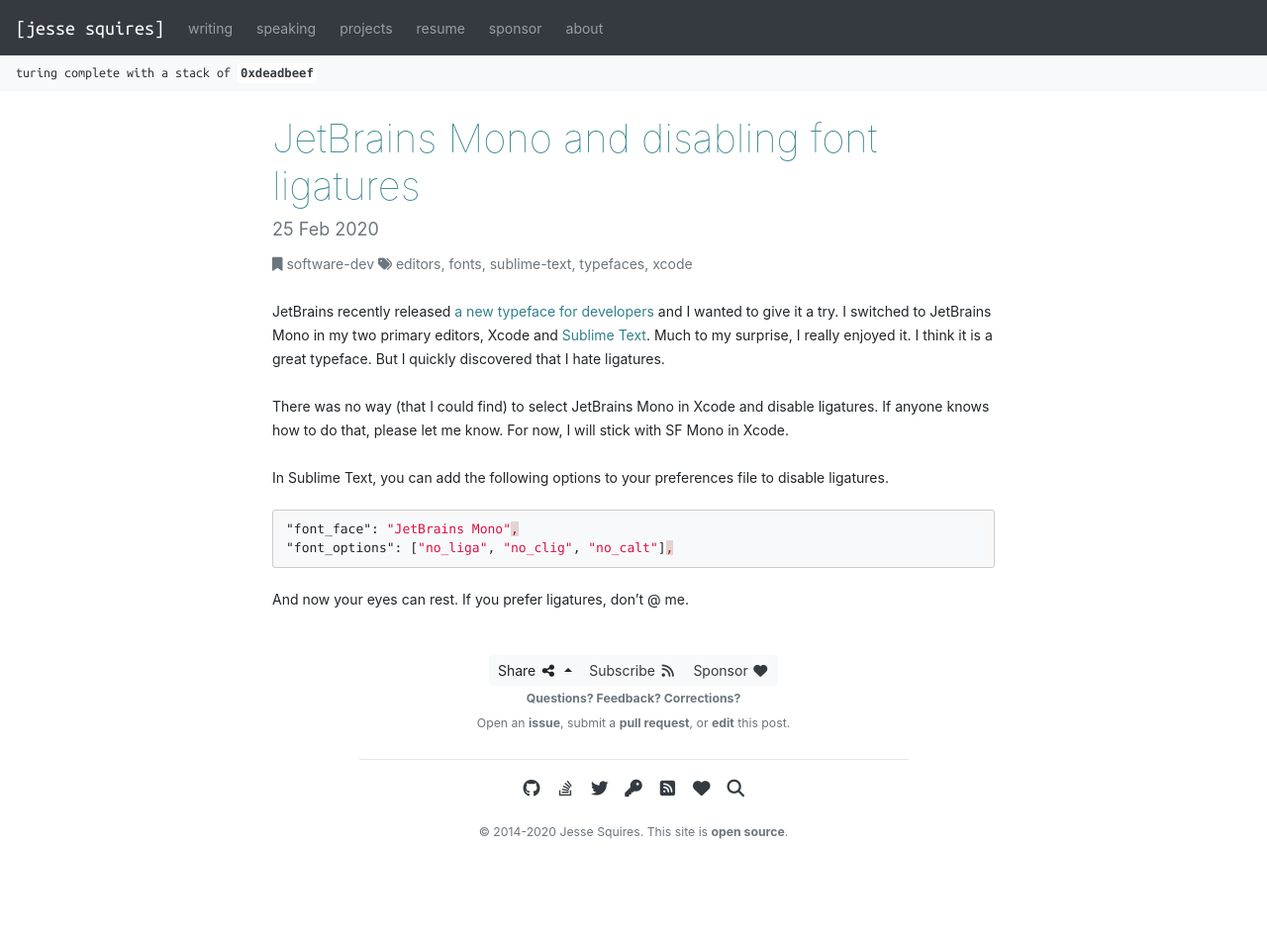
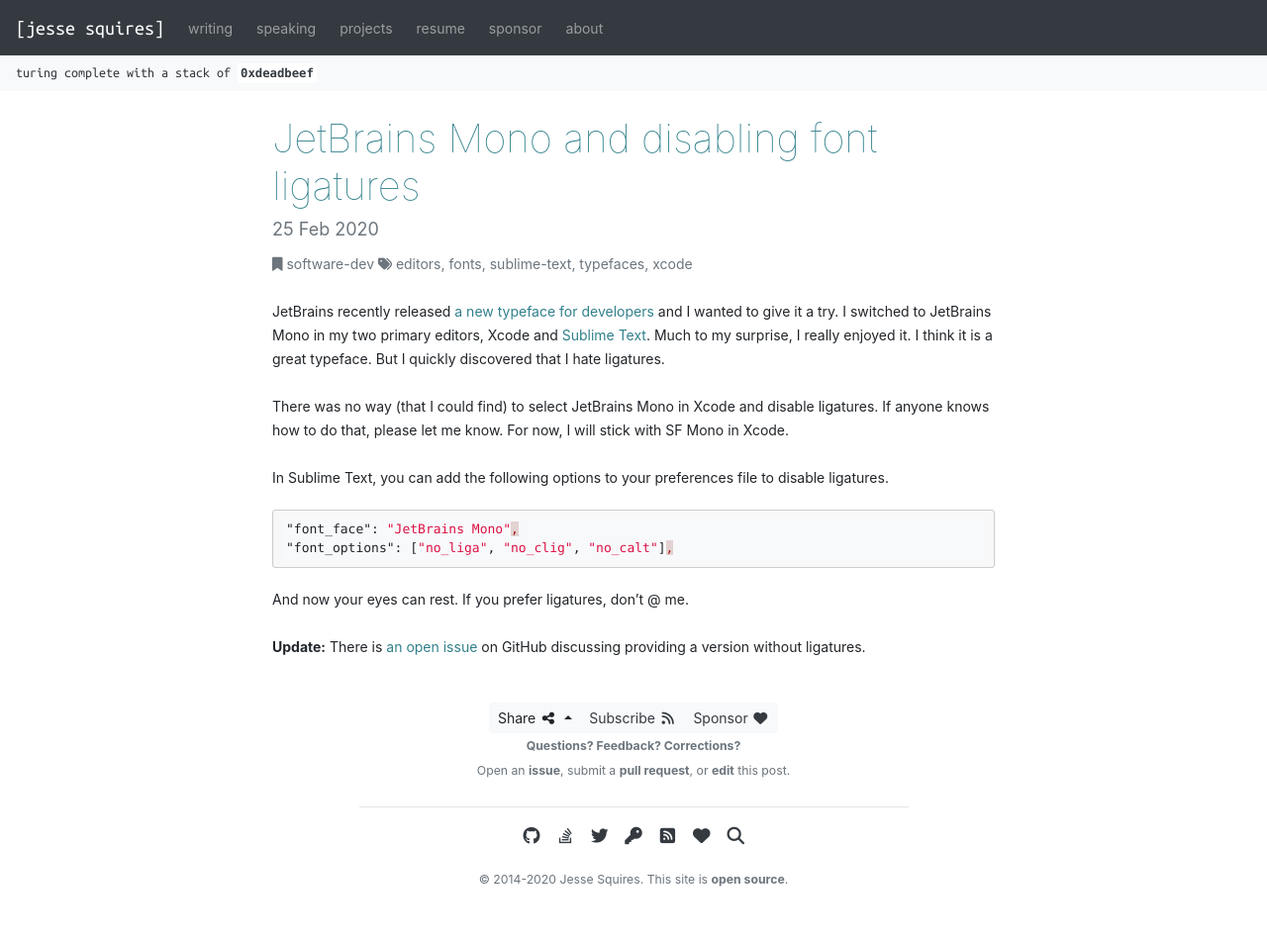
Before and after one commit to jessesquires/jessesquires.com, a Jekyll site: the page built from _posts/2020-02-25-jetbrains-mono-and-disabling-font-ligatures.md, in a window 1280 px wide. Shown: the whole page at 99% size. Built offline with Jekyll 4.4.1, drawn with Linux system fonts in a browser that asks for light colours; nearby versions of some CDN libraries; library files that are not in the unit come from our copies; before the commit the page ends 905 px from its top, so only the background shows below that.

Commit message:
[post] update post

````diff
--- a/_posts/2020-02-25-jetbrains-mono-and-disabling-font-ligatures.md
+++ b/_posts/2020-02-25-jetbrains-mono-and-disabling-font-ligatures.md
@@ -20,3 +20,5 @@
 ```
 
 And now your eyes can rest. If you prefer ligatures, don't @ me.
+
+**Update:** There is [an open issue](https://github.com/JetBrains/JetBrainsMono/issues/19) on GitHub discussing providing a version without ligatures.
````
